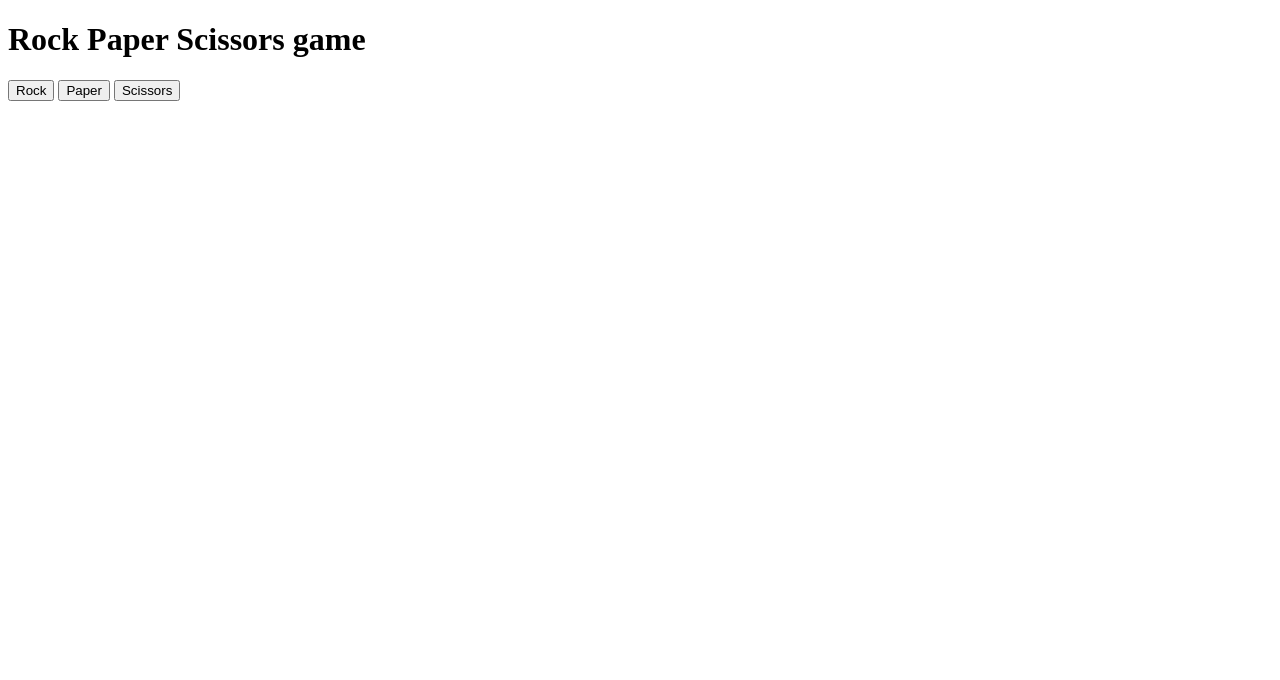
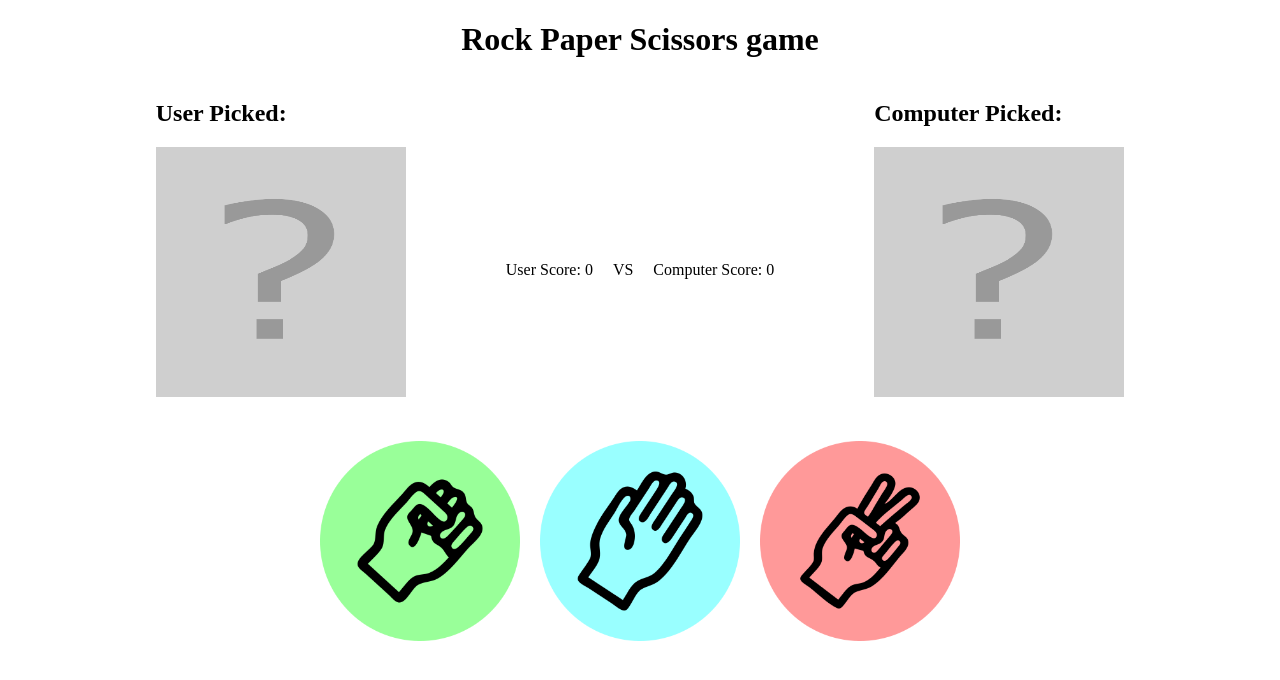
Before and after one commit to Apparen/odin-projects, a plain HTML site: page rock-paper-scissors/index.html in a window 1280 px wide. Drawn offline with Linux system fonts and the light colour scheme.

Commit message:
Add javascript function and some css

```diff
--- a/rock-paper-scissors/index.html
+++ b/rock-paper-scissors/index.html
@@ -4,12 +4,69 @@
     <meta charset="UTF-8" />
     <meta name="viewport" content="width=device-width, initial-scale=1.0" />
     <title>Rock Paper Scissors</title>
+    <link rel="stylesheet" href="styles.css" />
   </head>
   <body>
     <h1>Rock Paper Scissors game</h1>
-    <button class="Rock">Rock</button>
-    <button class="Paper">Paper</button>
-    <button class="Scissors">Scissors</button>
+    <div class="display-picked">
+      <div class="user">
+        <h2>User Picked:</h2>
+        <img
+          id="user-pick"
+          src="images/placeholdr.png"
+          alt=""
+          height="250px"
+          width="250px"
+        />
+      </div>
+      <div class="scoreboard">
+        <h2 id="winner"></h2>
+        <div class="container">
+          <p>User Score: <span id="user-score">0</span></p>
+          <p>VS</p>
+          <p>Computer Score: <span id="computer-score">0</span></p>
+        </div>
+      </div>
+      <div class="computer">
+        <h2>Computer Picked:</h2>
+        <img
+          id="computer-pick"
+          src="images/placeholdr.png"
+          alt=""
+          height="250px"
+          width="250px"
+        />
+      </div>
+    </div>
+
+    <div class="buttons">
+      <button
+        class="Rock"
+        style="border: none; background: transparent; padding: 0"
+      >
+        <img src="images/assets/buttons/rock-button.png" alt="" width="200px" />
+      </button>
+      <button
+        class="Paper"
+        style="border: none; background: transparent; padding: 0"
+      >
+        <img
+          src="images/assets/buttons/paper-button.png"
+          alt=""
+          width="200px"
+        />
+      </button>
+      <button
+        class="Scissors"
+        style="border: none; background: transparent; padding: 0"
+      >
+        <img
+          src="images/assets/buttons/scissors-button.png"
+          alt=""
+          width="200px"
+        />
+      </button>
+    </div>
 
     <!-- rock paper scissors game -->
     <!-- take user input -->
@@ -23,9 +80,15 @@
       const paper = document.querySelector(".Paper");
       const scissors = document.querySelector(".Scissors");
       const userPick = [rock, paper, scissors];
+      const userImage = document.getElementById("user-pick");
+      const computerImage = document.getElementById("computer-pick");
+      const userScore = document.getElementById("user-score");
+      const computerScore = document.getElementById("computer-score");
+      const winner = document.getElementById("winner");
       userPick.forEach((button) => {
         button.addEventListener("click", () => {
           const userChoice = button.className.toLocaleLowerCase();
+          userImage.src = `./images//assets/hands/${userChoice}.png`;
           const computerChoice = computerTurn();
           versus(userChoice, computerChoice);
         });
@@ -38,25 +101,52 @@
       }
       function versus(userChoice, computerChoice) {
         if (userChoice === computerChoice) {
-          alert("its a draw");
+          computerImage.src = `images/assets/hands/${computerChoice}.png`;
+          winner.textContent = `It's a Draw`;
+          winner.style.color = "blue";
+          //   console.log("its a draw");
         }
         if (userChoice === "rock" && computerChoice === "paper") {
-          alert("Computer Wins");
+          computerImage.src = `images/assets/hands/${computerChoice}.png`;
+          console.log("Computer Win");
+          computerScore.textContent = parseInt(computerScore.textContent) + 1;
+          winner.textContent = `Computer Win`;
+          winner.style.color = "red";
         }
         if (userChoice === "rock" && computerChoice === "scissors") {
-          alert("User Wins");
+          computerImage.src = `images/assets/hands/${computerChoice}.png`;
+          console.log("User Win");
+          userScore.textContent = parseInt(userScore.textContent) + 1;
+          winner.textContent = `User Win`;
+          winner.style.color = "green";
         }
         if (userChoice === "paper" && computerChoice === "scissors") {
-          alert("Computer Wins");
+          computerImage.src = `images/assets/hands/${computerChoice}.png`;
+          console.log("Computer Win");
+          computerScore.textContent = parseInt(computerScore.textContent) + 1;
+          winner.textContent = `Computer Win`;
+          winner.style.color = "red";
         }
         if (userChoice === "paper" && computerChoice === "rock") {
-          alert("User Wins");
+          computerImage.src = `images/assets/hands/${computerChoice}.png`;
+          console.log("User Win");
+          userScore.textContent = parseInt(userScore.textContent) + 1;
+          winner.textContent = `User Win`;
+          winner.style.color = "green";
         }
         if (userChoice === "scissors" && computerChoice === "paper") {
-          alert("User Wins");
+          computerImage.src = `images/assets/hands/${computerChoice}.png`;
+          console.log("User Win");
+          userScore.textContent = parseInt(userScore.textContent) + 1;
+          winner.textContent = `User Win`;
+          winner.style.color = "green";
         }
         if (userChoice === "scissors" && computerChoice === "rock") {
-          alert("Computer Wins");
+          computerImage.src = `images/assets/hands/${computerChoice}.png`;
+          console.log("Computer Win");
+          computerScore.textContent = parseInt(computerScore.textContent) + 1;
+          winner.textContent = `Computer Win`;
+          winner.style.color = "red";
         }
       }
     </script>
--- /dev/null
+++ b/rock-paper-scissors/styles.css
@@ -0,0 +1,45 @@
+body,html{
+    height: 100%;
+    width: 100%;
+    box-sizing: border-box;
+    margin: 0;
+    padding: 0;
+}
+body h1{
+    text-align: center;
+}
+.display-picked{
+display: flex;
+justify-content: center;
+align-items: center;
+gap: 100px;
+}
+.scoreboard{
+    display: flex;
+    flex-direction: column;
+}
+.display-picked .scoreboard{
+    justify-content: baseline;
+    text-align: center;
+    display: flex;
+    gap: 20px;
+}
+.scoreboard .container{
+    display: flex;
+    gap: 20px;
+}
+.display-picked img{
+
+    /* border: 1px solid #000; */
+}
+.buttons{
+    margin: 40px;
+    display: flex;
+    justify-content: center;
+    align-items: center;
+    gap: 20px;
+}
+.buttons button:hover{
+    cursor: pointer;
+    transform: scale(1.1);
+}
```
Also changed, not shown: rock-paper-scissors/testimage.html (added, +31 -0 lines), rock-paper-scissors/images/assets/buttons/paper-button.png (added), rock-paper-scissors/images/assets/buttons/rock-button.png (added), rock-paper-scissors/images/assets/buttons/scissors-button.png (added), rock-paper-scissors/images/assets/hands/paper.png (added), rock-paper-scissors/images/assets/hands/rock.png (added), rock-paper-scissors/images/assets/hands/scissors.png (added), rock-paper-scissors/images/placeholdr.png (added).
